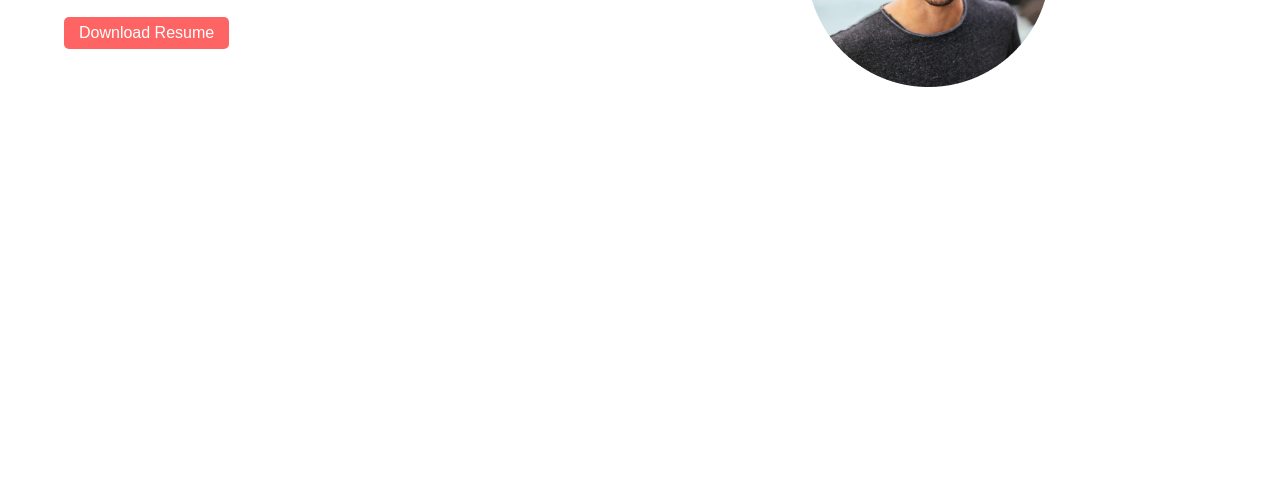
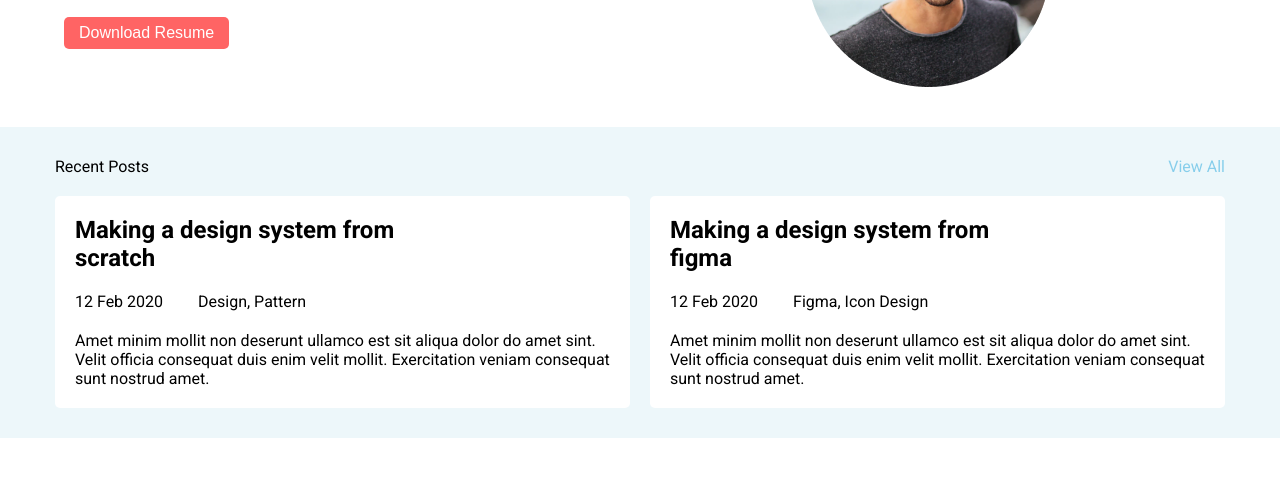
Before and after one commit to safayetsorder/portfolio-1, a plain HTML site: page index.html in a window 1280 px wide. Shown: the part 235-712 px from the top of the page. Drawn offline with Linux system fonts and the light colour scheme.

Commit message:
post card added

```diff
--- a/index.html
+++ b/index.html
@@ -32,6 +32,48 @@
             <img src="/images/man.png" alt="">
         </div>
     </div>
+    <div class="posts-container">
+        <div class="post-top">
+            <p>Recent Posts</p>
+            <a href="">View All</a>
+        </div>
+        <div class="post-bottom">
+            <div class="post-card">
+                <h2>
+                    Making a design system from <br> scratch
+                </h2>
+                <div class="post-card2">
+                    <p>
+                        12 Feb 2020
+                    </p>
+                    <p>
+                        Design, Pattern
+                    </p>
+                </div>
+                <p>
+                    Amet minim mollit non deserunt ullamco est sit aliqua dolor do amet sint. Velit officia consequat
+                    duis enim velit mollit. Exercitation veniam consequat sunt nostrud amet.
+                </p>
+            </div>
+            <div class="post-card">
+                <h2>Making a design system from <br> figma
+
+                </h2>
+                <div class="post-card2">
+                    <p>
+                        12 Feb 2020
+                    </p>
+                    <p>
+                        Figma, Icon Design
+                    </p>
+                </div>
+                <p>
+                    Amet minim mollit non deserunt ullamco est sit aliqua dolor do amet sint. Velit officia consequat
+                    duis enim velit mollit. Exercitation veniam consequat sunt nostrud amet.
+                </p>
+            </div>
+        </div>
+    </div>
 
 </body>
 
--- a/style.css
+++ b/style.css
@@ -64,3 +64,39 @@ body {
     background-color: #d33b3b;
     transition: 0.5s;
 }
+
+.posts-container {
+    background-color: #EDF7FA;
+    padding: 30px 55px;
+}
+
+.post-top {
+    display: flex;
+    justify-content: space-between;
+    align-items: center;
+}
+
+.post-top a {
+    text-decoration: none;
+    color: skyblue;
+}
+
+.post-bottom {
+    display: flex;
+    margin-top: 20px;
+    gap: 20px;
+}
+
+.post-bottom .post-card {
+    width: 100%;
+    background-color: white;
+    padding: 20px;
+    border-radius: 5px;
+}
+
+.post-card2 {
+    display: flex;
+    margin-top: 20px;
+    margin-bottom: 20px;
+    gap: 35px;
+}
```
